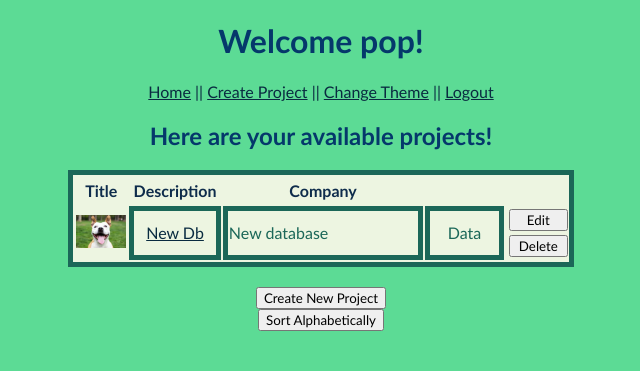
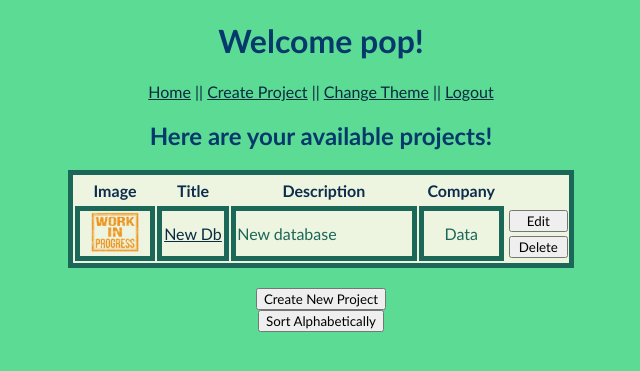
Before and after one commit to michaelslusser/ITIS3155ProjectTracker, a Flask app: page / in a window 1280 px wide. Shown: the top 371 px of the page, without its empty margins (319-959 px from the left). Run offline with Flask 3, Linux system fonts and the light colour scheme; a user stored in the database is signed in.

Commit message:
fixed pictures

```diff
--- a/app.py
+++ b/app.py
@@ -33,9 +33,10 @@ with app.app_context():
 def index():
     if session.get('user'):
         projects = find_projects()
-        image1 = os.path.join(app.config['UPLOAD_FOLDER'], 'flow.jpg')
-        image2 = os.path.join(app.config['UPLOAD_FOLDER'], 'testing.jpg')
-        return render_template("index.html", user=session['user'], user_projects=projects, theme=session['user_theme'], project_image1=image1, project_image2=image2)
+        image1 = os.path.join(app.config['UPLOAD_FOLDER'], 'flow.png')
+        image2 = os.path.join(app.config['UPLOAD_FOLDER'], 'testing.png')
+        image3 = os.path.join(app.config['UPLOAD_FOLDER'], 'default.png')
+        return render_template("index.html", user=session['user'], user_projects=projects, theme=session['user_theme'], project_image1=image1, project_image2=image2,project_image3=image3)
     return redirect(url_for('login'))
 
 # PROJECT SORT
@@ -86,10 +87,13 @@ def new_project():
             text = request.form['detail']
             company = request.form['company_name']
             if request.form['image'] == "Image 1":
-                imagename = 'flow.jpg'
+                imagename = 'flow.png'
+                create_project(title, text, company, imagename)
+            elif request.form['image'] == "Image 2":
+                imagename = 'testing.png'
                 create_project(title, text, company, imagename)
             else:
-                imagename = 'testing.jpg'
+                imagename = 'default.png'
                 create_project(title, text, company, imagename)
             return redirect(url_for('index'))
         else:
@@ -105,10 +109,13 @@ def edit_project(project_id):
             detail = request.form['detail']
             company_name = request.form['company_name']
             if request.form['image'] == "Image 1":
-                imagename = 'flow.jpg'
+                imagename = 'flow.png'
+                update_project(project_id, title, detail, company_name, imagename)
+            elif request.form['image'] == "Image 2":
+                imagename = 'testing.png'
                 update_project(project_id, title, detail, company_name, imagename)
             else:
-                imagename = 'testing.jpg'
+                imagename = 'default.png'
                 update_project(project_id, title, detail, company_name, imagename)
             return redirect(url_for('index'))
         else:
@@ -281,14 +288,6 @@ def change_style(theme_id):
             return render_template("change_theme.html", user=session['user'], theme_id = session['user_theme'])
     else:
         return redirect(url_for('login'))
-# in progress not working (delete comment)
-@app.route('/view_project/<project_id>/deletepcomment', methods=['POST'])
-def delete_pcomment(project_id, t_id):
-    if session.get('user'):
-        #comment_text = request.form['comment']
-        delete_pcomment(int(project_id), int(t_id), session['user'])
-        return redirect(url_for('get_project', project_id=project_id, t_id = t_id))
-    else:
-        return redirect(url_for('login'))
+
 # start server at http://127.0.0.1:5000
 app.run(host=os.getenv('IP', '127.0.0.1'),port=int(os.getenv('PORT', 5000)),debug=True)
--- a/static/main.css
+++ b/static/main.css
@@ -57,6 +57,17 @@ nav {
     border: 5px solid;
     margin-bottom: 20px;
     width: 100%;
+}
+.imgBox {
+    background-color: #edf5e1;
+    text-align: left;
+    border: 2px solid;
+    margin-bottom: 20px;
+}
+.imgRow {
+    border: 5px solid #1b6758;
+    width: 1em;
+    text-align: left;
 }
 
 .insideBox h3 {
--- a/templates/index.html
+++ b/templates/index.html
@@ -29,22 +29,27 @@
 
         </div>
 
+
         <div class="box">
 
             <table class="insideBox">
                 <!--Add start of for loop here-->
                 <tr>
+                    <td><h3>Image</h3></td>
                     <td><h3>Title</h3></td>
                     <td><h3>Description</h3></td>
                     <td><h3>Company</h3></td>
                 </tr>
-                {% for project in user_projects %}
+
                 <tr>
                     <!--Add in other <td> elements for whatever you need-->
-                    {% if project.img_name == "flow.jpg" %}
-                        <td><img src="{{ project_image1 }}" width="50 px"></td>
+                        {% for project in user_projects %}
+                    {% if project.img_name == "flow.png" %}
+                        <td class="tableRow"><img src="{{ project_image1 }}" width="50 px"></td>
+                    {% elif project.img_name == "testing.png" %}
+                        <td class="tableRow"><img src="{{ project_image2 }}" width="50 px"></td>
                     {% else %}
-                        <td><img src="{{ project_image2 }}" width="50 px"></td>
+                        <td class="tableRow"><img src="{{ project_image3 }}" width="50 px"></td>
                     {% endif %}
                     <td class="tableRow"><a href="{{ url_for('get_project', project_id=project.id) }}">{{project.title}}</a></td>
                     <td class="tableRow2">{{project.detail}}</a></td>
```
Also changed, not shown: templates/new_project.html (+7 -2 lines), instance/project_app.db (deleted), static/project_images/default.png (added), static/project_images/flow.jpg (deleted), static/project_images/flow.png (added), static/project_images/testing.jpg (deleted), static/project_images/testing.png (added).
